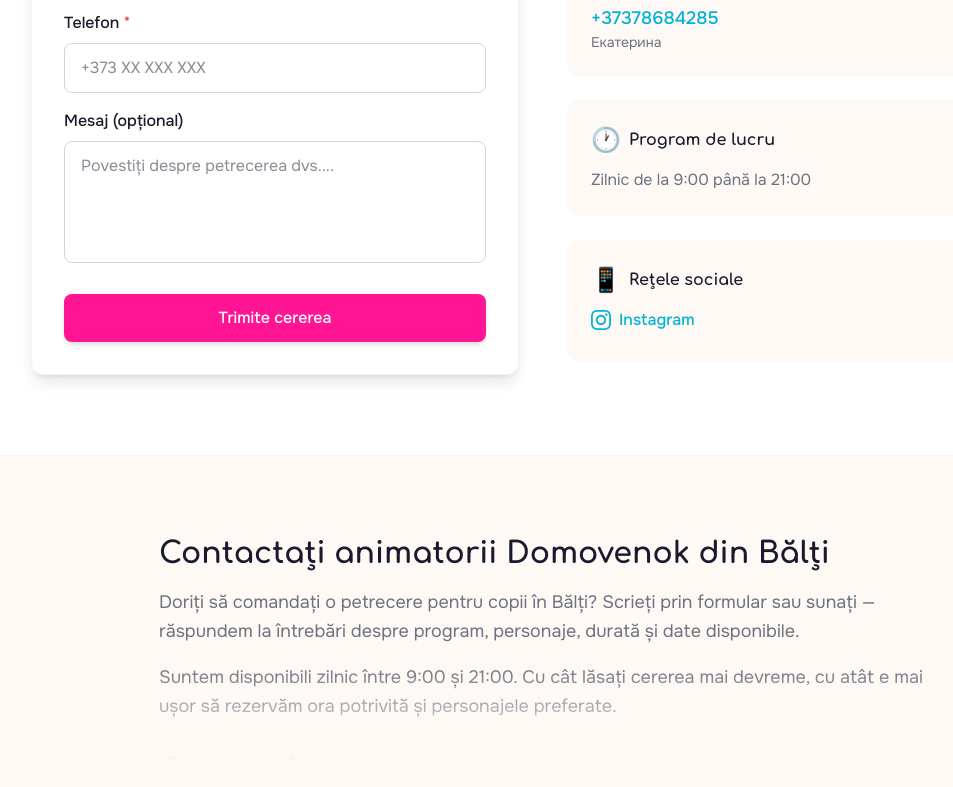
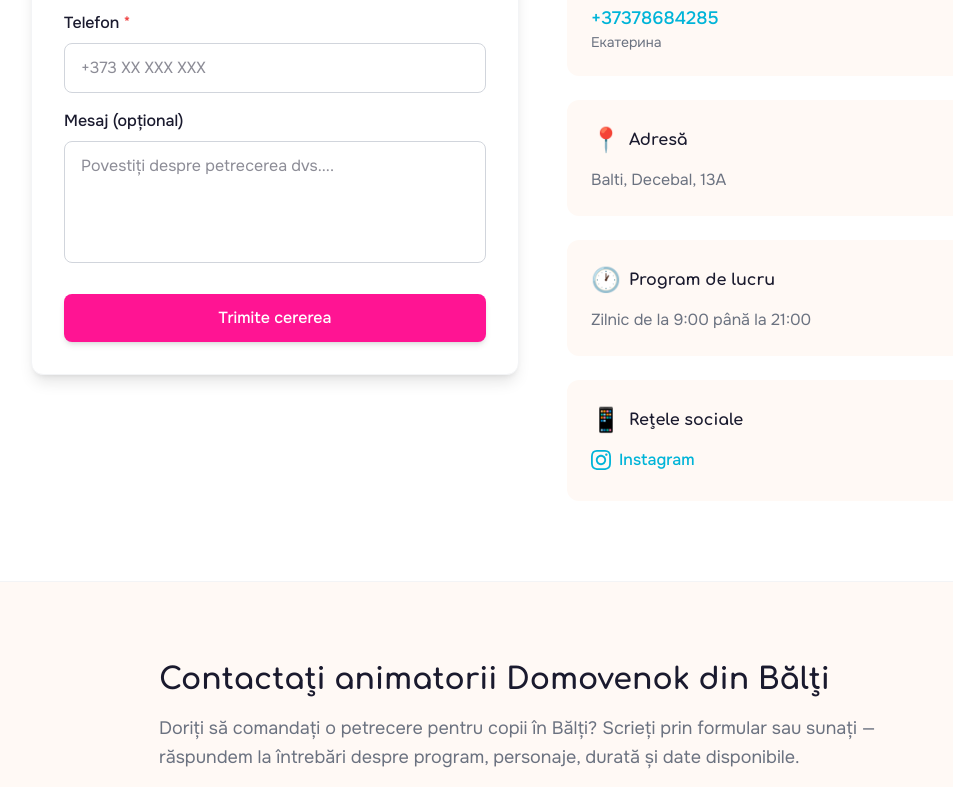
Before and after one commit to rocolusso/celebrate-agency, a Next.js app: page /contact in a window 1280 px wide. Shown: the part 620-1407 px from the top of the page, without its empty margins (97-1050 px from the left). Built offline with nearby package versions, Linux system fonts and the light colour scheme; no server answers.

Commit message:
updated address again

```diff
--- a/src/app/_locale-pages/contact-page.tsx
+++ b/src/app/_locale-pages/contact-page.tsx
@@ -77,6 +77,14 @@ export async function ContactPageContent({ locale }: { locale: Locale }) {
 
                 <div className="bg-[var(--color-cream)] rounded-xl p-6">
                   <h3 className="font-bold text-[var(--color-navy)] mb-3 flex items-center gap-2">
+                    <span className="text-2xl">📍</span>
+                    {dict.page.address}
+                  </h3>
+                  <p className="text-[var(--color-gray)]">{contactData.address.full}</p>
+                </div>
+
+                <div className="bg-[var(--color-cream)] rounded-xl p-6">
+                  <h3 className="font-bold text-[var(--color-navy)] mb-3 flex items-center gap-2">
                     <span className="text-2xl">🕐</span>
                     {dict.page.hours}
                   </h3>
--- a/src/components/layout/Footer.tsx
+++ b/src/components/layout/Footer.tsx
@@ -59,7 +59,7 @@ export default function Footer({ locale, dict }: FooterProps) {
                   </li>
                 ))}
 
-                { /* <li className="text-gray-300">{contactData.address.full}</li> */ }
+                <li className="text-gray-300">{contactData.address.full}</li>
 
                 <li>
                   <a
--- a/src/components/sections/ContactFormSection.tsx
+++ b/src/components/sections/ContactFormSection.tsx
@@ -53,6 +53,9 @@ export default function ContactFormSection({
                   📞 {phone.formatted} ({phone.name})
                 </a>
               ))}
+              <span className="text-[var(--color-electric-blue)] font-medium text-lg">
+                📍 {contactData.address.full}
+              </span>
               <a
                 href={contactData.social.instagram}
                 target="_blank"
--- a/src/data/contact.json
+++ b/src/data/contact.json
@@ -13,9 +13,9 @@
   ],
   "address": {
     "city": "Бельцы",
-    "area": "Centru",
-    "street": "15",
-    "full": "Balti, Centru, 15"
+    "area": "Decebal",
+    "street": "13A",
+    "full": "Balti, Decebal, 13A"
   },
   "social": {
     "instagram": "https://instagram.com/domovenok.md"
```
